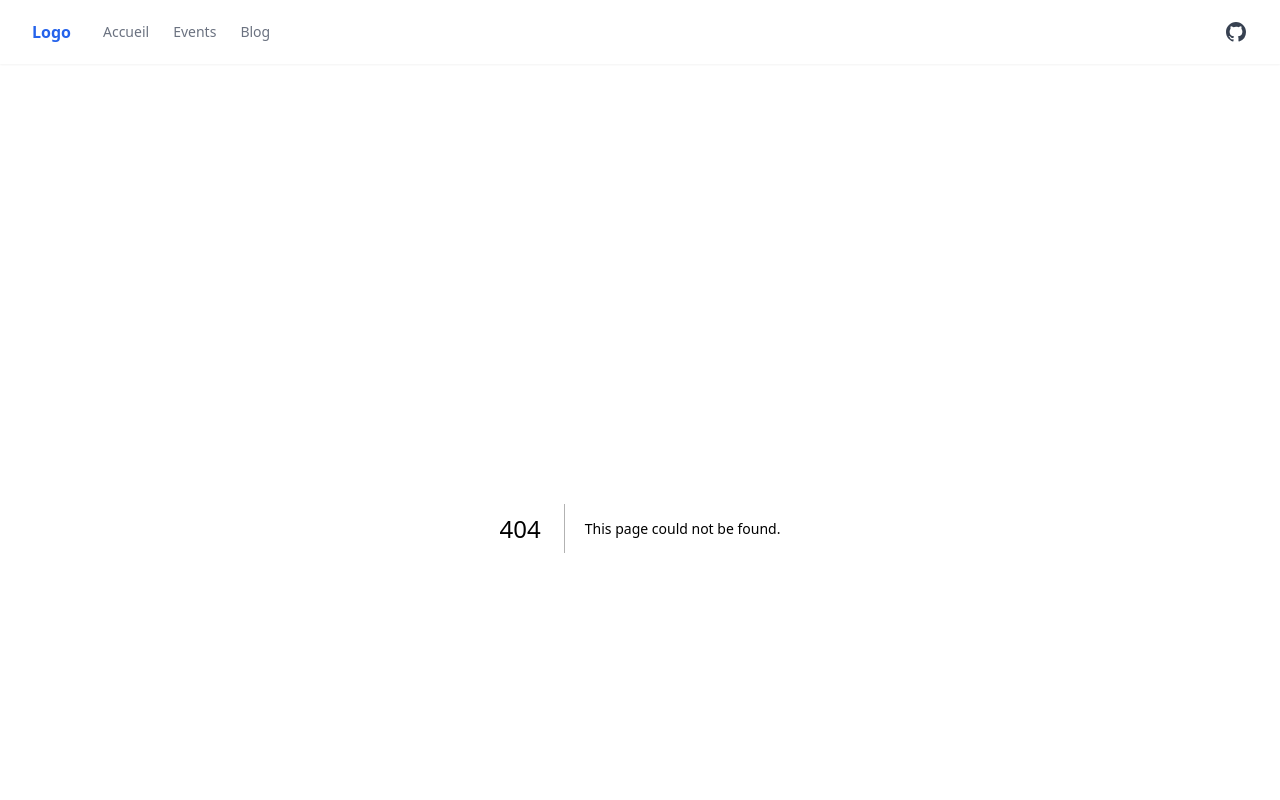
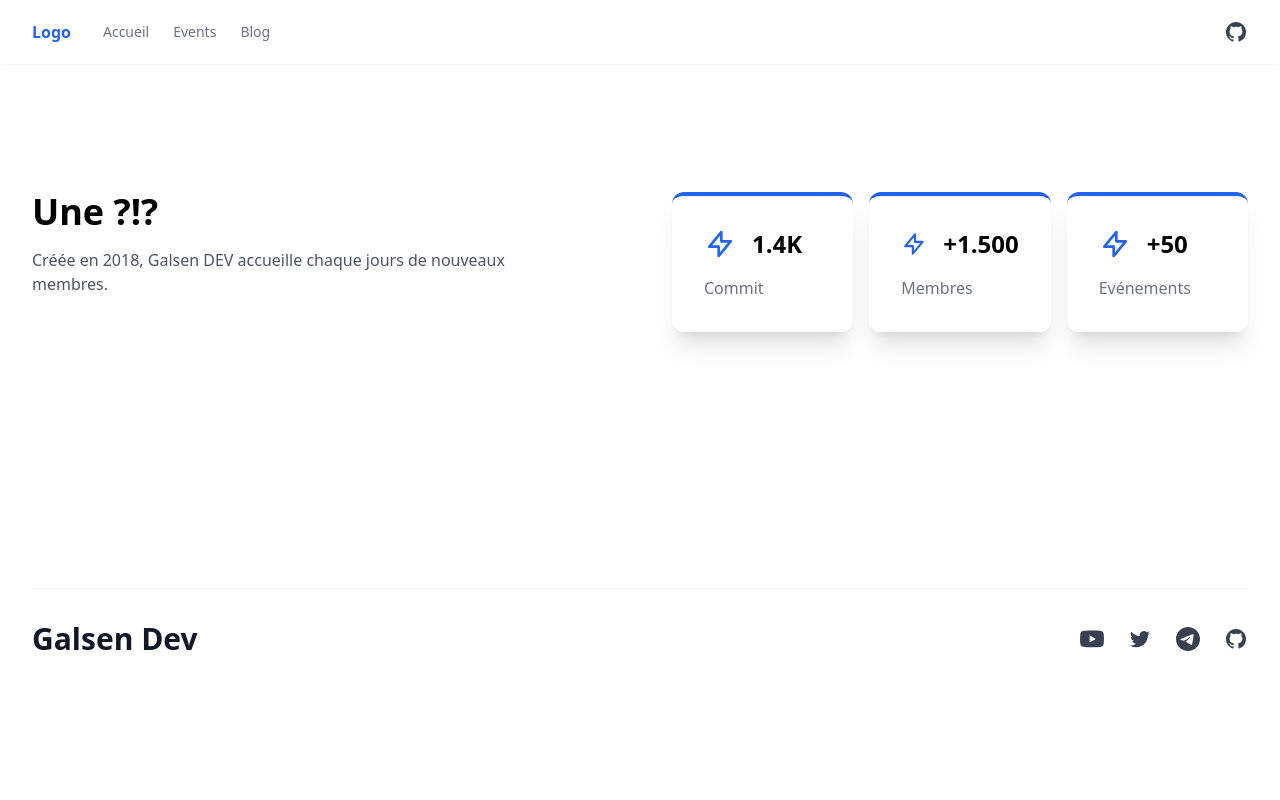
Before and after one commit to GalsenDev221/website, a Next.js app: page /components/StatsSection in a window 1280 px wide. Before the commit this address had no page. Shown: the top 800 px of the page. Built offline with nearby package versions, Linux system fonts and the light colour scheme.

Commit message:
🆕 :: add new Stats section.

```diff
--- /dev/null
+++ b/src/pages/components/StatsSection.tsx
@@ -0,0 +1,110 @@
+const Stats = () => {
+
+  return (
+    <section>
+        <div className="mx-auto max-w-screen-xl px-4 py-8 sm:py-12 sm:px-6 lg:py-16 lg:px-8">
+            <div
+            className="grid grid-cols-1 gap-y-8 lg:grid-cols-2 lg:gap-x-16"
+            >
+            <div className="mx-auto max-w-lg text-center lg:mx-0 lg:text-left">
+                <h2 className="text-3xl font-bold sm:text-4xl">Une ?!?</h2>
+
+                <p className="mt-4 text-gray-600">
+                Créée en 2018, Galsen DEV accueille chaque jours de nouveaux membres.
+                </p>
+            </div>
+
+            <div className="grid grid-cols-2 gap-4 sm:grid-cols-3">
+                <a
+                    href="#"
+                    className="relative block rounded-xl border-t-4 border-blue-600 p-4 shadow-xl sm:p-6 lg:p-8"
+                    >
+                    <div className="flex items-center gap-4">
+                        <svg
+                        xmlns="http://www.w3.org/2000/svg"
+                        className="h-6 w-6 text-blue-600 sm:h-8 sm:w-8"
+                        fill="none"
+                        viewBox="0 0 24 24"
+                        stroke="currentColor"
+                        >
+                        <path
+                            stroke-linecap="round"
+                            stroke-linejoin="round"
+                            stroke-width="2"
+                            d="M13 10V3L4 14h7v7l9-11h-7z"
+                        />
+                        </svg>
+
+                        <h3 className="text-xl font-bold sm:text-2xl">1.4K</h3>
+                    </div>
+
+                    <p className="mt-4 font-medium text-gray-500">
+                        Commit
+                    </p>
+                </a>
+
+
+                <a
+                    href="#"
+                    className="relative block rounded-xl border-t-4 border-blue-600 p-4 shadow-xl sm:p-6 lg:p-8"
+                    >
+                    <div className="flex items-center gap-4">
+                        <svg
+                        xmlns="http://www.w3.org/2000/svg"
+                        className="h-6 w-6 text-blue-600 sm:h-8 sm:w-8"
+                        fill="none"
+                        viewBox="0 0 24 24"
+                        stroke="currentColor"
+                        >
+                        <path
+                            stroke-linecap="round"
+                            stroke-linejoin="round"
+                            stroke-width="2"
+                            d="M13 10V3L4 14h7v7l9-11h-7z"
+                        />
+                        </svg>
+
+                        <h3 className="text-xl font-bold sm:text-2xl">+1.500</h3>
+                    </div>
+
+                    <p className="mt-4 font-medium text-gray-500">
+                        Membres
+                    </p>
+                </a>
+
+                <a
+                    href="#"
+                    className="relative block rounded-xl border-t-4 border-blue-600 p-4 shadow-xl sm:p-6 lg:p-8"
+                    >
+                    <div className="flex items-center gap-4">
+                        <svg
+                        xmlns="http://www.w3.org/2000/svg"
+                        className="h-6 w-6 text-blue-600 sm:h-8 sm:w-8"
+                        fill="none"
+                        viewBox="0 0 24 24"
+                        stroke="currentColor"
+                        >
+                        <path
+                            stroke-linecap="round"
+                            stroke-linejoin="round"
+                            stroke-width="2"
+                            d="M13 10V3L4 14h7v7l9-11h-7z"
+                        />
+                        </svg>
+
+                        <h3 className="text-xl font-bold sm:text-2xl">+50</h3>
+                    </div>
+
+                    <p className="mt-4 font-medium text-gray-500">
+                        Evénements
+                    </p>
+                </a>
+            </div>
+            </div>
+        </div>
+    </section>
+
+  )
+}
+
+export default Stats
```
